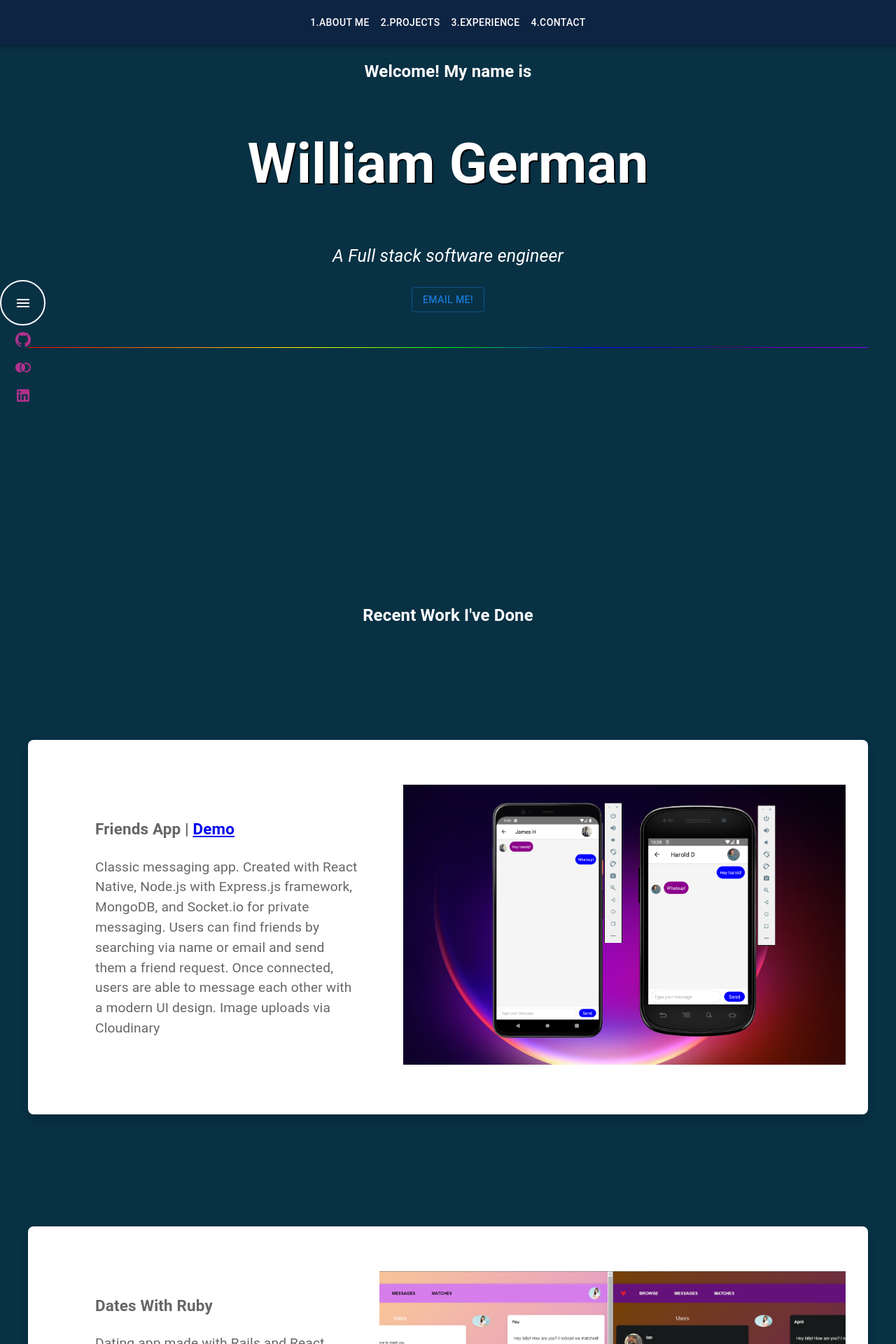
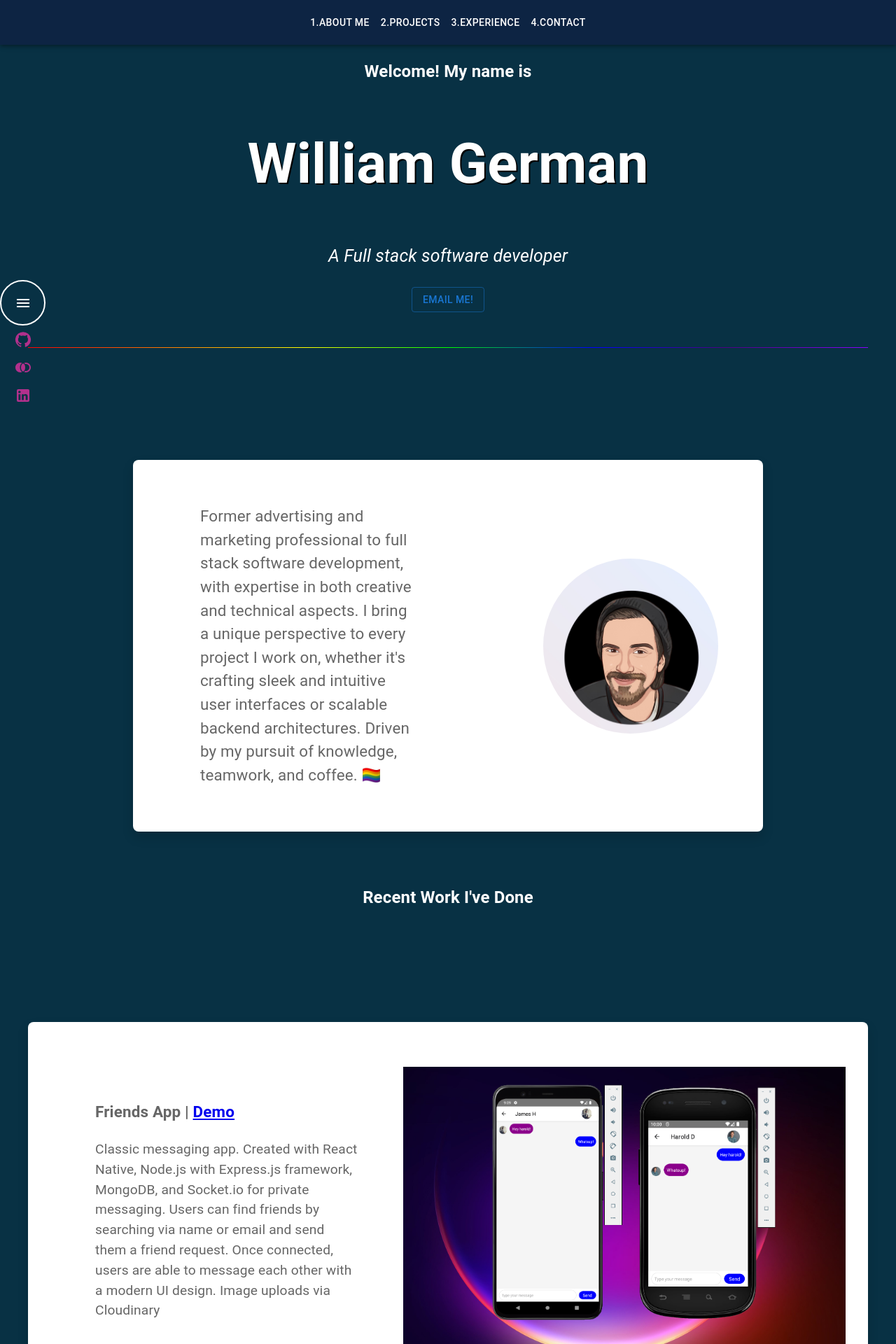
Before and after one commit to Bombbilly14/portfolio-site, a React (Create React App) app in the folder portfolio_site_client/: page / in a window 1280 px wide. Shown: the top 1920 px of the page at 70% size. Built offline with nearby package versions, Linux system fonts and the light colour scheme.

Commit message:
added demo for dates by ruby, fixed some design problems

```diff
--- a/portfolio_site_client/src/AboutMe.js
+++ b/portfolio_site_client/src/AboutMe.js
@@ -1,40 +1,20 @@
 import './styles/aboutme.css'
-import { React, useState, useEffect } from 'react';
+import { React } from 'react';
 
 
 
 function AboutMe() {
 
 
-  const [showContent, setShowContent] = useState(false);
-
-  useEffect(() => {
-    const handleScroll = () => {
-      if (window.pageYOffset > 100) {
-        setShowContent(true);
-      } else {
-        setShowContent(false);
-      }
-    };
-    window.addEventListener('scroll', handleScroll);
-    return () => {
-      window.removeEventListener('scroll', handleScroll);
-    };
-  }, []);
-
 
 
   return (
-    <div className={showContent ? 'content show about-div' : 'content about-div'} id='about'>
-      {showContent && (
-        <>
+    <div className='content show about-div'>
       <p>
         Former advertising and marketing professional to full stack software development, with expertise in both creative and technical aspects.
          I bring a unique perspective to every project I work on, whether it's crafting sleek and intuitive user interfaces or scalable backend architectures. Driven by my pursuit of knowledge, teamwork, and coffee. 🏳️‍🌈
         </p>
       <img src="me2.jpg" alt="William" className="about-image"/>
-      </>
-      )}
     </div>
   )
 }
--- a/portfolio_site_client/src/App.css
+++ b/portfolio_site_client/src/App.css
@@ -2,6 +2,7 @@
   text-align: center;
   background-color: #083144;
   color: #ffffff;
+
 }
 
 
--- a/portfolio_site_client/src/Header.js
+++ b/portfolio_site_client/src/Header.js
@@ -7,7 +7,7 @@ function Header() {
     <div className='header-div'>
       <h2>Welcome! My name is</h2>
       <h1 className='name-header'>William German</h1>
-      <p className="header-p">A Full stack software engineer</p>
+      <p className="header-p">A Full stack software developer</p>
       <ContactForm buttonText='Email Me!' />
 
       <hr className='gradient-hr' />
--- a/portfolio_site_client/src/Projects.js
+++ b/portfolio_site_client/src/Projects.js
@@ -32,7 +32,7 @@ function Projects() {
       </div>
       <div id='projects' className="projects-container">
         <div className="project-description">
-          <h3>Dates With Ruby</h3>
+          <h3>Dates By Ruby  | <a href='https://youtu.be/Yi1EknwPZwg' target="_blank" rel="noopener noreferrer">Demo</a> </h3>
           <p>Dating app made with Rails and React. Active Storage used for image uploading, including MiniMagick for image editing, Action Cable for live chat, and full user authentication with BCrypt. Semantic UI And MUI libraries used for design. Users can create and edit their profile, match with other users, and message them via Action Cable  </p>
 
         </div>
--- a/portfolio_site_client/src/styles/contact.css
+++ b/portfolio_site_client/src/styles/contact.css
@@ -1,5 +1,4 @@
 .contact-div {
-    padding-bottom: 100px;
     padding-top: 100px;
     display: flex;
     flex-direction: column;
@@ -10,5 +9,7 @@
     padding: 20px;
     max-width: 1000px;
     margin: 0 auto;
-    margin-top: 100px
+    margin-top: 100px;
+    margin-bottom: 15px;
+
 }
```
Also changed, not shown: 1 other file (tests, documents, lock files or other folders).
